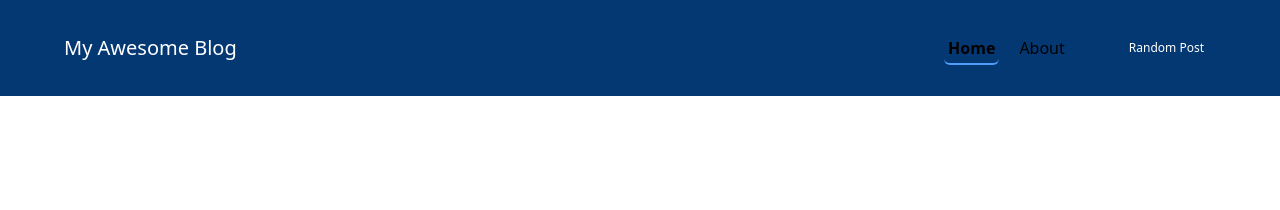
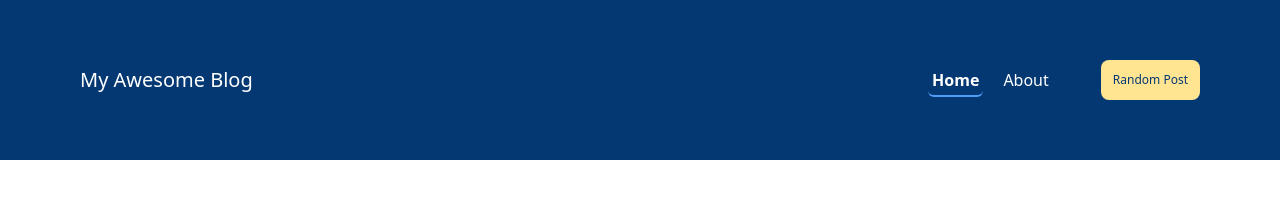
Before and after one commit to ptolios/blog-app, a React (Vite) app: page / in a window 1280 px wide. Shown: the top 210 px of the page. Built offline with nearby package versions, Linux system fonts and the light colour scheme; no server answers.

Commit message:
Style Header

```diff
--- a/src/components/Header.jsx
+++ b/src/components/Header.jsx
@@ -3,7 +3,9 @@ import classes from "./Header.module.css"
 
 function Header() {
   return (
-    <header className="mx-auto px-16 h-24 py-4 bg-primary-1 flex flex-row justify-between items-stretch">
+    <header className="w-fullpx-16 h-40 py-4 bg-primary-1">
+      <div className="flex flex-row mx-20 h-full justify-between content-center">
+
        <div className="content-center text-xl text-white">My Awesome Blog</div>
 
         <nav className="content-center">
@@ -12,7 +14,7 @@ function Header() {
               <NavLink
                 to="/"
                 className={({ isActive }) =>
-                `hover:text-primary-2 p-1 mr-4 rounded-md ${
+                  `text-white hover:text-primary-2 p-1 mr-4 rounded-md ${
                     isActive ? classes.active : undefined
                   }`
                 }
@@ -25,7 +27,7 @@ function Header() {
               <NavLink
                 to="/about"
                 className={({ isActive }) =>
-                `hover:text-primary-2 p-1 mr-12 rounded-md ${
+                  `text-white hover:text-primary-2 p-1 mr-12 rounded-md ${
                     isActive ? classes.active : undefined
                   }`
                 }
@@ -34,12 +36,13 @@ function Header() {
               </NavLink>
             </li>
             <li>
-            <button className="bg-primary-1 text-white text-xs rounded-lg p-3">
+              <button className="bg-secondary-1 text-primary-1 text-xs rounded-lg p-3">
                 Random Post
               </button>
             </li>
           </ul>
         </nav>
+      </div>
     </header>
   )
 }
```
Lines whose indentation alone changed are shown as unchanged.
